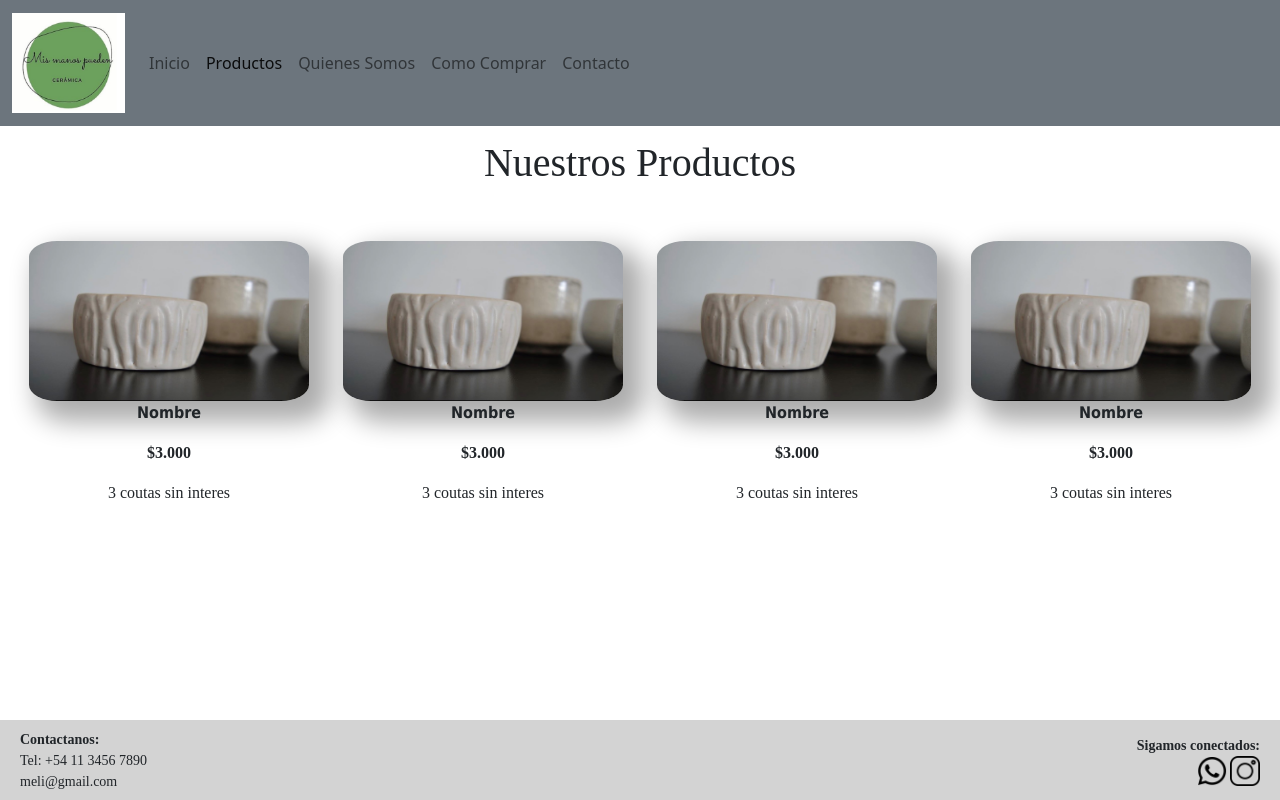
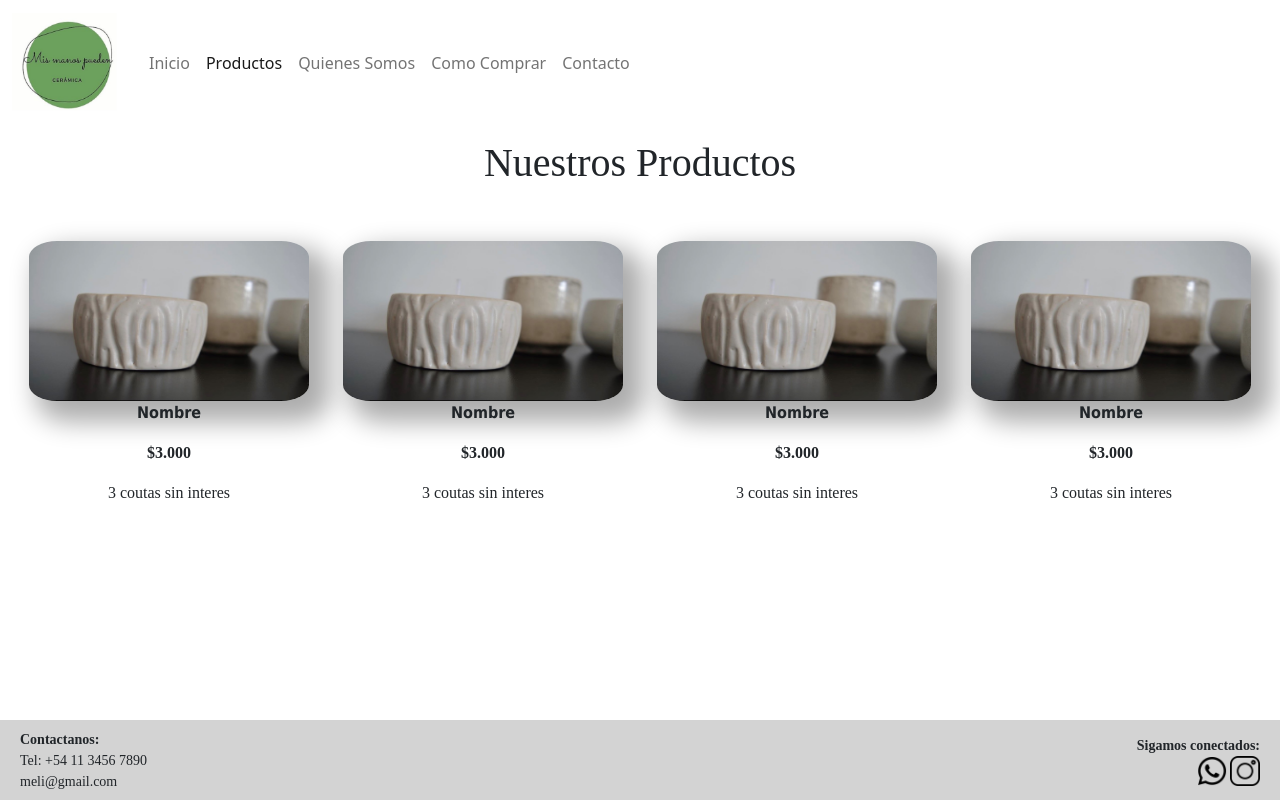
Before and after one commit to MartinSomma/mis-manos-pueden, a website: page pages/productos.html in a window 1280 px wide. Drawn offline with nearby package versions, Linux system fonts and the light colour scheme; a web font is replaced by a local one.

Commit message:
css pasado a sass

```diff
--- a/pages/productos.html
+++ b/pages/productos.html
@@ -13,7 +13,7 @@
         <header class="row m-0 p-0">
 
             <!--NavBar de Boostrap -->
-            <nav class="navbar navbar-expand-lg bg-secondary  ">
+            <nav class="navbar navbar-expand-lg ">
                 <div class="container-fluid">
                     <a class="navbar-brand" href="#"><img src="../img/Logo.jpg" alt="Bootstrap" width="113" height="100"></a>
                     <button class="navbar-toggler" type="button" data-bs-toggle="collapse" data-bs-target="#navbarSupportedContent" aria-controls="navbarSupportedContent" aria-expanded="false" aria-label="Toggle navigation">
```
